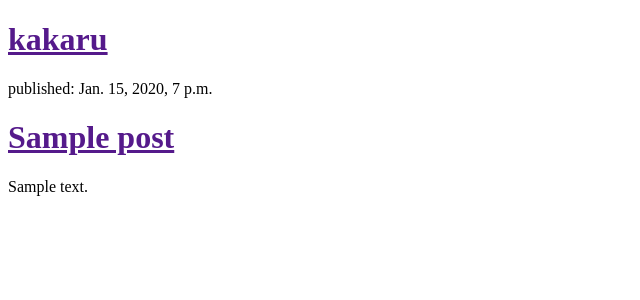
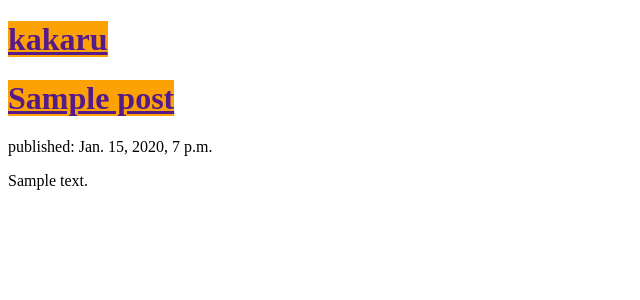
Before and after one commit to kakaru1331/Django-Tutorials, a Django app: template blog/templates/blog/post_list.html in a window 1280 px wide. Shown: the top 300 px of the page, without its empty margins (0-640 px from the left). Run offline with Django 3.2, Linux system fonts and the light colour scheme; the template is opened without the code that fills it: values that come from a table or form of the project are taken from there, others are empty; tables that the repository leaves empty hold one stand-in row (values such as "Sample post").

Commit message:
edit static root

```diff
--- /dev/null
+++ b/blog/static/blog/style.css
@@ -0,0 +1,3 @@
+a {
+  background-color: #FCA205
+}
--- a/blog/templates/blog/post_list.html
+++ b/blog/templates/blog/post_list.html
@@ -1,21 +1,41 @@
+<!-- {% load static %} -->
+{% load staticfiles %}
 <!DOCTYPE html>
 <html lang="en">
 <head>
   <meta charset="UTF-8">
   <title>Django</title>
+  <link rel="stylesheet" type="text/css" href="{% static 'blog/style.css' %}" />
+  </style>
 </head>
 <body>
-  <div>
+  <div class="page-header">
     <h1><a href="">kakaru</a></h1>
   </div>
 
-  {% for post in posts %}
-    <div>
+  <div class="content container">
+    <div class="row">
+        <div class="col-md-8">
+            {% for post in posts %}
+                <div class="post">
+                    <h1><a href="">{{ post.title }}</a></h1>
+                    <div class="date">
+                      <p>published: {{ post.published_date }}</p>
+                    </div>
+                    <p>{{ post.text|linebreaksbr }}</p>
+                </div>
+            {% endfor %}
+        </div>
+    </div>
+  </div>
+
+  <!-- {% for post in posts %}
+    <div class="post">
+      <h1><a href="">{{ post.title }}</a></h1>
       <p>published: {{ post.published_date }}</p>
-      <h1><a href="">{{ post.title }}</a></h1>
       <p>{{ post.text|linebreaksbr }}</p>
     </div>
-  {% endfor %}
+  {% endfor %} -->
 
   <!-- <div>
     <p>published: 21.02.2018, 17:13</p>
--- a/mysite/settings.py
+++ b/mysite/settings.py
@@ -119,4 +119,6 @@ USE_TZ = True
 # https://docs.djangoproject.com/en/2.0/howto/static-files/
 
 STATIC_URL = '/static/'
-STATIC_ROOT = os.path.join(BASE_DIR, 'static')
+# STATIC_ROOT = os.path.join(BASE_DIR, 'static')
+STATIC_ROOT = ''
+# STATICFILES_DIRS = ( os.path.join('static'), )
```
